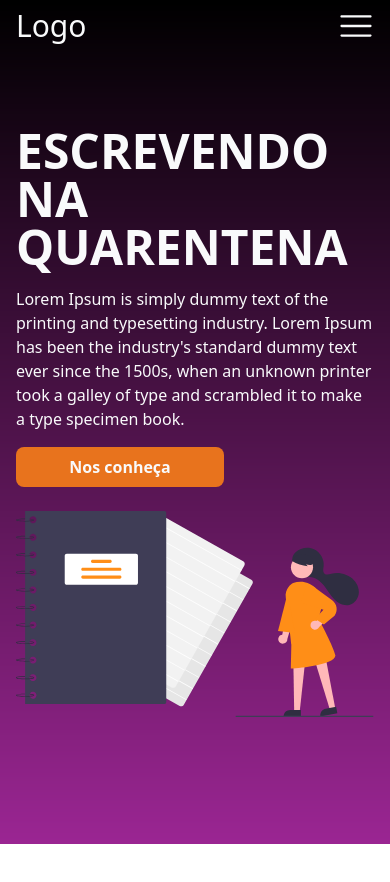
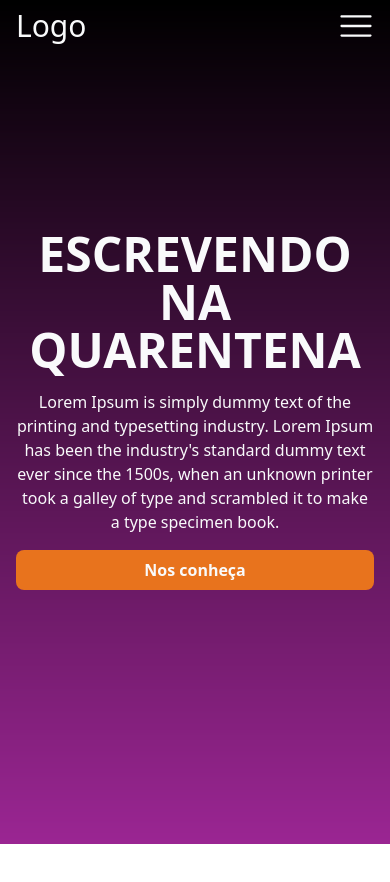
Before and after one commit to Marcone-Santos1/escrevendo_na_quarentena_landing, a React (Vite) app: page / in a window 390 px wide. Shown: the top 882 px of the page. Built offline with nearby package versions, Linux system fonts and the light colour scheme.

Commit message:
break points

```diff
--- a/src/Components/HomeSection.jsx
+++ b/src/Components/HomeSection.jsx
@@ -7,7 +7,7 @@ const HomeSection = () => {
 
             <div
                 className="min-h-[100vh] max-w-4xl gap-6 mx-auto grid grid-cols-1 p-4 xl:max-w-5xl md:p-10 sm:p-6 lg:gap-x-20 lg:grid-cols-2 content-center items-center">
-                <div className="flex flex-col gap-4 md:content-center">
+                <div className="flex flex-col gap-4 md:content-center text-center lg:text-left">
 
                     <h1 className="text-gray-50 font-extrabold uppercase text-5xl">Escrevendo na Quarentena</h1>
                     <p className="text-gray-50">
@@ -15,14 +15,15 @@ const HomeSection = () => {
                     </p>
 
                     <Button
-                        className="bg-orange-dark p-2 w-52 rounded-lg"
+                        className="block bg-orange-dark p-2 w-100 rounded-lg lg:w-52"
                     >
                         <p className="text-gray-50 font-bold">Nos conheça</p>
                     </Button>
                 </div>
 
                 <div>
-                    <img src={notebook} alt=""/>
+                    <img className="hidden w-full h-full lg:block"
+                         src={notebook} alt=""/>
                 </div>
 
 
```
